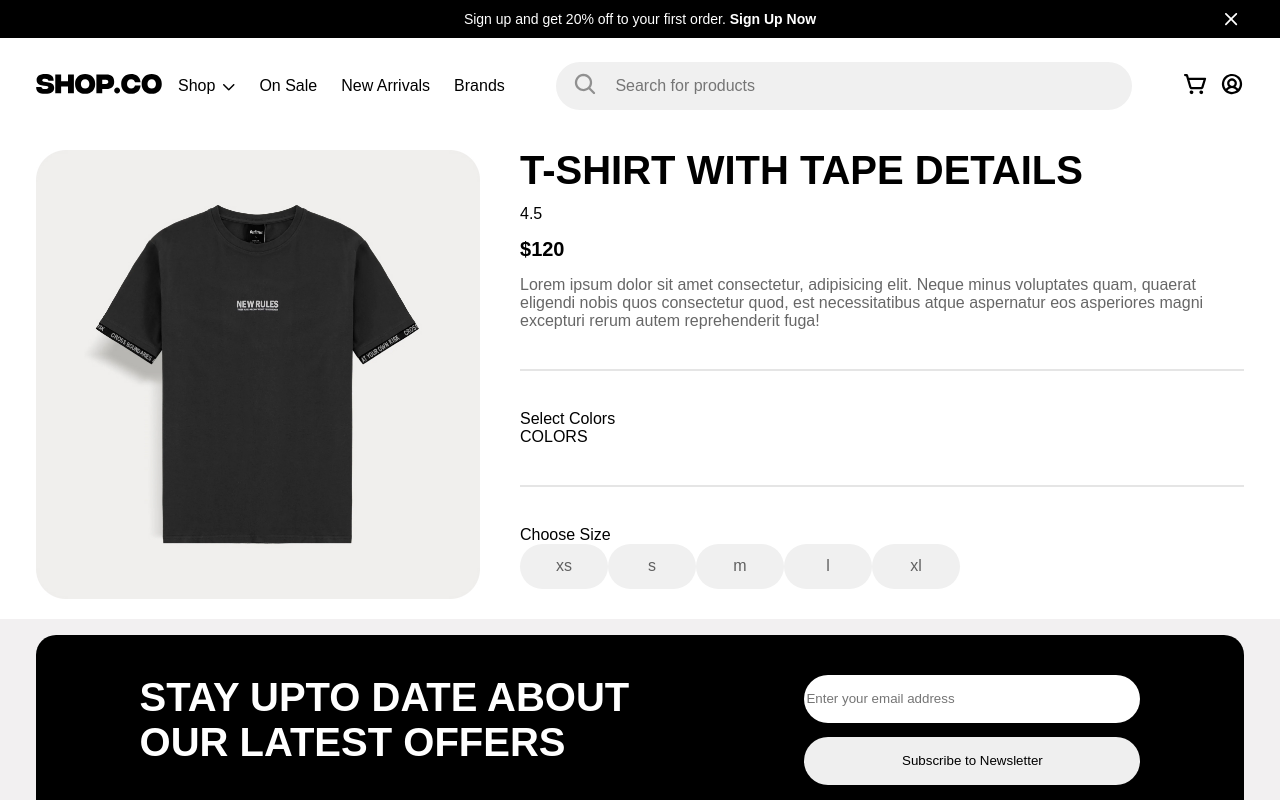
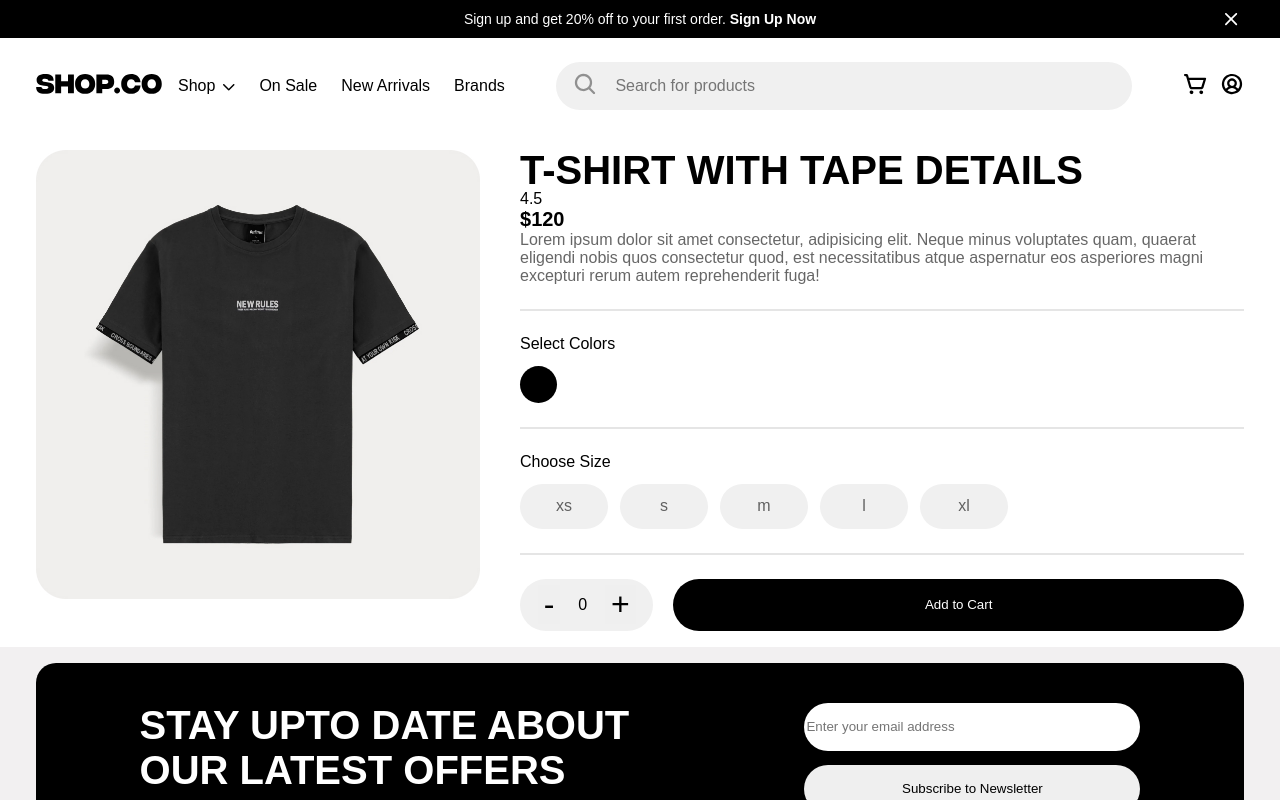
Before and after one commit to yaroslavager/clothing-store, a React (Vite) app: page /product/1 in a window 1280 px wide. Shown: the top 800 px of the page. Built offline with nearby package versions, Linux system fonts and the light colour scheme; a web font is replaced by a local one.

Commit message:
updated product page

```diff
--- a/src/entities/product/model/products.tsx
+++ b/src/entities/product/model/products.tsx
@@ -18,7 +18,7 @@ export interface Product {
   category: string;
   sex: string;
   style: string;
-  color: string;
+  color?: string [] | null;
   size: ("xs" | "s" | "m" | "l" | "xl")[];
   description: string;
   date: "new" | "old";
@@ -38,7 +38,7 @@ export const products: Product[] = [
     category: "T-shirt",
     sex: "men",
     style: "casual",
-    color: "black",
+    color: ["black"],
     size: ["xs", "s", "m", "l", "xl"],
     description:
       " Lorem ipsum dolor sit amet consectetur, adipisicing elit. Neque minus voluptates quam, quaerat eligendi nobis quos consectetur quod, est necessitatibus atque aspernatur eos asperiores magni excepturi rerum autem reprehenderit fuga! ",
@@ -58,7 +58,7 @@ export const products: Product[] = [
     category: "Jeans",
     sex: "men",
     style: "casual",
-    color: "dark blue",
+    color: ["dark blue", "light blue"],
     size: ["xs", "s", "xl"],
     description:
       " Lorem ipsum dolor sit amet consectetur, adipisicing elit. Neque minus voluptates quam, quaerat eligendi nobis quos consectetur quod, est necessitatibus atque aspernatur eos asperiores magni excepturi rerum autem reprehenderit fuga! ",
@@ -78,7 +78,7 @@ export const products: Product[] = [
     category: "Shirt",
     sex: "men",
     style: "casual",
-    color: "pink",
+    color: ["pink"],
     size: ["s", "m", "l", "xl"],
     description:
       " Lorem ipsum dolor sit amet consectetur, adipisicing elit. Neque minus voluptates quam, quaerat eligendi nobis quos consectetur quod, est necessitatibus atque aspernatur eos asperiores magni excepturi rerum autem reprehenderit fuga! ",
@@ -99,7 +99,7 @@ export const products: Product[] = [
     category: "T-shirt",
     sex: "men",
     style: "casual",
-    color: "orange",
+    color: ["orange"],
     size: ["xs", "m", "l"],
     description:
       " Lorem ipsum dolor sit amet consectetur, adipisicing elit. Neque minus voluptates quam, quaerat eligendi nobis quos consectetur quod, est necessitatibus atque aspernatur eos asperiores magni excepturi rerum autem reprehenderit fuga! ",
@@ -119,7 +119,7 @@ export const products: Product[] = [
     category: "Shirt",
     sex: "men",
     style: "formal",
-    color: "green",
+    color: ["green"],
     size: ["xs", "s", "m", "l", "xl"],
     description:
       " Lorem ipsum dolor sit amet consectetur, adipisicing elit. Neque minus voluptates quam, quaerat eligendi nobis quos consectetur quod, est necessitatibus atque aspernatur eos asperiores magni excepturi rerum autem reprehenderit fuga! ",
@@ -140,7 +140,7 @@ export const products: Product[] = [
     category: "T-shirt",
     sex: "men",
     style: "casual",
-    color: "orange",
+    color: ["orange"],
     size: ["m", "l"],
     description:
       " Lorem ipsum dolor sit amet consectetur, adipisicing elit. Neque minus voluptates quam, quaerat eligendi nobis quos consectetur quod, est necessitatibus atque aspernatur eos asperiores magni excepturi rerum autem reprehenderit fuga! ",
@@ -161,7 +161,7 @@ export const products: Product[] = [
     category: "Shorts",
     sex: "men",
     style: "casual",
-    color: "light blue",
+    color: ["light blue"],
     size: ["xs", "s"],
     description:
       " Lorem ipsum dolor sit amet consectetur, adipisicing elit. Neque minus voluptates quam, quaerat eligendi nobis quos consectetur quod, est necessitatibus atque aspernatur eos asperiores magni excepturi rerum autem reprehenderit fuga! ",
@@ -182,7 +182,7 @@ export const products: Product[] = [
     category: "Jeans",
     sex: "women",
     style: "casual",
-    color: "black",
+    color: ["black"],
     size: ["s", "m", "l"],
     description:
       " Lorem ipsum dolor sit amet consectetur, adipisicing elit. Neque minus voluptates quam, quaerat eligendi nobis quos consectetur quod, est necessitatibus atque aspernatur eos asperiores magni excepturi rerum autem reprehenderit fuga! ",
@@ -202,7 +202,7 @@ export const products: Product[] = [
     category: "T-shirt",
     sex: "men",
     style: "party",
-    color: "green",
+    color: ["green"],
     size: ["xs", "s", "m", "l", "xl"],
     description:
       " This graphic t-shirt which is perfect for any occasion. Crafted from a soft and breathable fabric, it offers superior comfort and style. ",
@@ -223,7 +223,7 @@ export const products: Product[] = [
     category: "T-shirt",
     sex: "men",
     style: "casual",
-    color: "dark blue",
+    color: ["dark blue"],
     size: ["xs", "s", "l", "xl"],
     description:
       " Lorem ipsum dolor sit amet consectetur, adipisicing elit. Neque minus voluptates quam, quaerat eligendi nobis quos consectetur quod, est necessitatibus atque aspernatur eos asperiores magni excepturi rerum autem reprehenderit fuga! ",
@@ -244,7 +244,7 @@ export const products: Product[] = [
     category: "T-shirt",
     sex: "men",
     style: "casual",
-    color: "white",
+    color: ["white"],
     size: ["xs", "s", "m", "l", "xl"],
     description:
       " Lorem ipsum dolor sit amet consectetur, adipisicing elit. Neque minus voluptates quam, quaerat eligendi nobis quos consectetur quod, est necessitatibus atque aspernatur eos asperiores magni excepturi rerum autem reprehenderit fuga! ",
@@ -265,7 +265,7 @@ export const products: Product[] = [
     category: "T-shirt",
     sex: "men",
     style: "casual",
-    color: "pink",
+    color: ["pink"],
     size: ["s", "m", "xl"],
     description:
       " Lorem ipsum dolor sit amet consectetur, adipisicing elit. Neque minus voluptates quam, quaerat eligendi nobis quos consectetur quod, est necessitatibus atque aspernatur eos asperiores magni excepturi rerum autem reprehenderit fuga! ",
@@ -286,7 +286,7 @@ export const products: Product[] = [
     category: "T-shirt",
     sex: "men",
     style: "sport",
-    color: "black",
+    color: ["black"],
     size: ["xs", "s", "m", "l"],
     description:
       " Lorem ipsum dolor sit amet consectetur, adipisicing elit. Neque minus voluptates quam, quaerat eligendi nobis quos consectetur quod, est necessitatibus atque aspernatur eos asperiores magni excepturi rerum autem reprehenderit fuga! ",
--- a/src/pages/productPage/productPage.scss
+++ b/src/pages/productPage/productPage.scss
@@ -15,7 +15,7 @@
 &__info{
 display: flex;
 flex-direction: column;
-gap: 15px;
+// gap: 15px;
 }
 &__h1{
     font-size: var( --fs-xl);
@@ -33,12 +33,25 @@ gap: 15px;
 width: 100%;
 margin: 24px 0;
 }
-
+&__size-selection{
+    display: flex;
+    flex-direction: column;
+    gap: 13px;
+}
 &__sizes{
     display: flex;
+    gap: 12px;
 
 }
-&__size{
+&__size-input{
+    width: 0;
+    height: 0;
+    opacity: 0;
+    margin: 0;
+    padding: 0;
+}
+
+&__size-label{
     display: flex;
      justify-content: center;
     align-items: center;
@@ -47,5 +60,69 @@ margin: 24px 0;
     color: var(  --color-secondary);
     background-color: var(   --color-bg-secondary);
     border-radius: var( --br-button-input);
+    &--chosen{
+         background-color: var(  --color-primary);
+         color: var(  --color-fourth);
+    }
+}
+&__colors-wrapper{
+    display: flex;
+    gap:16px ;
+}
+&__color-selection{
+    display: flex;
+    flex-direction: column;
+    gap: 13px;
+}
+&__colors-input{
+  width: 0;
+    height: 0;
+    opacity: 0;
+    margin: 0;
+    padding: 0;
+}
+&__colors-label{
+    display: block;
+
+width:37px ;
+height: 37px;
+border-radius: 50%;
+
+}
+&__add-product{
+    display: flex;
+    gap: 20px;
+}
+&__count{
+    display: flex;
+    justify-content: space-evenly;
+    align-items: center;
+    border-radius: var( --br-button-input);
+    width: 170px;
+    height: 52px ;
+    background-color: var(  --color-bg-secondary);
+}
+&__count-button{
+    cursor: pointer;
+    border: none;
+    background-color: none;
+    font-size: 2rem;
+}
+&__button{
+    width: 100%;
+    border-radius: var(--br-button-input);
+    border: none;
+    background-color: var(  --color-primary);
+    color: var(  --color-fourth);
+    cursor: pointer;
+}
+// MEDIA
+
+@media(max-width:768px){
+&__wrapper{
+    flex-direction: column;
+}
+
+
 }
 }
--- a/src/pages/productPage/productPage.tsx
+++ b/src/pages/productPage/productPage.tsx
@@ -1,9 +1,16 @@
 import "./productPage.scss";
 import { useParams } from "react-router-dom";
 import { products } from "../../entities/product/model/products";
+import { colors } from "../../widgets/filters/ui/colorFilter/colors/colors";
 import ProductPrice from "../../shared/ui/productPrice/productPrice";
 
+import { useState } from "react";
+
 function ProductPage() {
+  const [chosenSize, setSize] = useState<string | null>(null);
+  const [count, setCount]=useState(0)
+
+
   const { id } = useParams();
   const product = products.find((product) => product.id === Number(id));
   if (!product)
@@ -21,19 +28,54 @@ function ProductPage() {
         <p className="product-page__description">{product.description}</p>
         <hr className="product-page__hr" />
         <div className="product-page__color-selection">
-<p>Select Colors</p>
-      <div className="product-page__colors">COLORS</div>
+          <p>Select Colors</p>
+<div className="product-page__colors-wrapper">
+          {product.color?.map((color) => {
+            const hex=colors.find(c=> c.name === color) ?.hex ?? "transparent"
+return  <label key={color}
+              htmlFor={`product-page__${color}`}
+              className="product-page__colors-label"
+              style={{backgroundColor: hex}}
+            >
+              <input
+                id={`product-page__${color}`}
+                className="product-page__colors-input"
+                type="checkbox"
+              />
+            </label>
+          }
+          )}
+</div>
         </div>
         <hr className="product-page__hr" />
-        <div className="product=page__size-selection">
+        <div className="product-page__size-selection">
           <p>Choose Size</p>
           <div className="product-page__sizes">
-            {product.size.map(size=>(
-              <div key={size} className="product-page__size">{size}</div>
+            {product.size.map((size) => (
+              <label
+                htmlFor={`product-page__${size}`}
+                key={size}
+                className={`product-page__size-label ${chosenSize === size ? "product-page__size-label--chosen" : ""}`}
+              >
+                {size}
+                <input
+                  checked={chosenSize === size}
+                  onChange={() => setSize(size)}
+                  id={`product-page__${size}`}
+                  className="product-page__size-input"
+                  type="checkbox"
+                />
+              </label>
             ))}
+          </div>
+        </div>
+          <hr className="product-page__hr" />
+          <div className="product-page__add-product">
+            <div className="product-page__count"> <button className="product-page__count-button" onClick={()=>count>0 && setCount(prev=>prev-1)}>-</button> <span>{count}</span> <button className="product-page__count-button" onClick={()=>setCount(prev=>prev+1)}>+</button>   </div>
+
+<button className="product-page__button">Add to Cart</button>
 
           </div>
-        </div>
       </div>
     </div>
   );
```
Also changed, not shown: src/widgets/filters/ui/colorFilter/colorFilter.tsx (+5 -6 lines).
